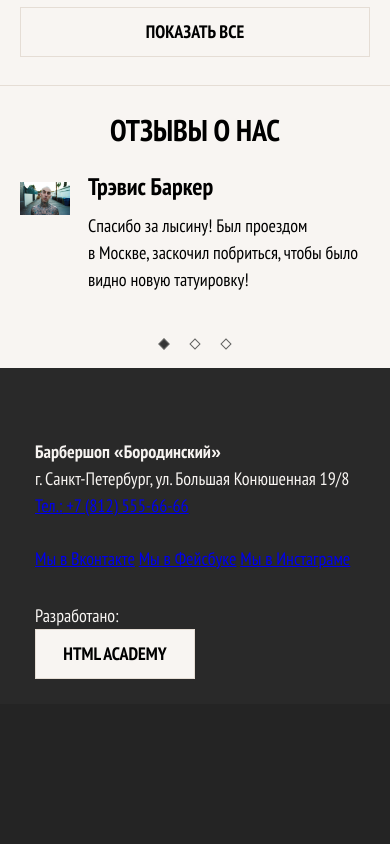
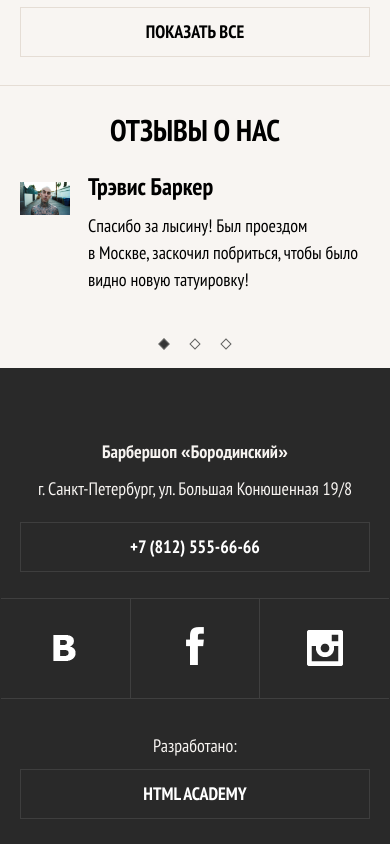
Before and after one commit to GalGrigoryeva/Barbershop-adaptive, a website: page index.html in a window 390 px wide. Shown: the part 1415-2259 px from the top of the page. Before the commit the page ends 2119 px from the top, so only its background shows below. Drawn offline with nearby package versions, Linux system fonts and the light colour scheme; files that its build step writes are made by us from their sources.

Commit message:
Finished mobile version of page-footer block

```diff
--- a/less/blocks/page-footer.less
+++ b/less/blocks/page-footer.less
@@ -3,24 +3,191 @@
 }
 
 .page-footer__wrapper {
-  .container();
+  .container-fluid();
   padding-top: 70px;
   padding-bottom: 25px;
 }
 
 .page-footer__contacts {
-  margin: 0;
+  margin: 0 20px;
   margin-bottom: 26px;
+
+  text-align: center;
+
+  b {
+    display: inline-block;
+    margin-bottom: 10px;
+  }
+}
+
+.page-footer__contacts a {
+  display: block;
+  width: auto;
+  margin-top: 20px;
+
+  font-weight: bold;
+  font-size: 18px;
+  line-height: 48px;
+  text-decoration: none;
+
+  border: 1px solid #3e3e3e;
+  color: #ffffff;
+
+  cursor: pointer;
+
+  span {
+    position: absolute;
+
+    width: 1px;
+    height: 1px;
+    margin: -1px;
+    padding: 0;
+
+    border: 0;
+
+    clip: rect(0 0 0 0);
+    overflow: hidden;
+  }
+
+  &:hover {
+    border-color: #515151;
+  }
+
+  &:active {
+    color: #676767;
+    border-color: #252525;
+    background-color: #252525;
+  }
 }
 
 .page-footer__social {
+  display: block;
+  width: 100%;
   margin: 0;
   margin-bottom: 30px;
 }
 
+.social-links {
+  display: flex;
+  flex-wrap: nowrap;
+  justify-content: center;
+  margin-bottom: 33px;
+
+  &:hover {
+    .social-link {
+      border-color: #515151;
+    }
+  }
+
+  &:active {
+    .social-link {
+      color: #676767;
+      border-color: #252525;
+      background-color: #252525;
+    }
+  }
+}
+
+.social-link {
+  position: relative;
+  display: block;
+  height: 99px;
+
+  font-size: 0;
+
+  border: 1px solid #3f3f3f;
+
+  &::after {
+    position: absolute;
+    content: "";
+    background-image: url("../../img/sprite.png");
+    background-repeat: no-repeat;
+    z-index: 20;
+  }
+
+  &--vk {
+    width: 33.125%; /* 106 / 320 = 33.125% */
+
+    border-left: none;
+    border-right: none;
+
+    &::after {
+      top: 36px;
+      left: 50%;
+      width: 25px;
+      height: 28px;
+      margin-left: -12px;
+
+      background-position: -10px -312px;
+    }
+  }
+
+  &--fb {
+    width: 32.8125%;
+
+    &::after {
+      top: 28px;
+      left: 50%;
+      width: 18px;
+      height: 39px;
+      margin-left: -9px;
+
+      background-position: -10px -10px;
+    }
+  }
+
+  &--in {
+    width: 33.125%; /* 106 / 320 = 33.125% */
+
+    border-left: none;
+    border-right: none;
+
+    &::after {
+      top: 31px;
+      left: 50%;
+      width: 36px;
+      height: 36px;
+      margin-left: -18px;
+
+      background-position: -10px -109px;
+    }
+  }
+}
+
 .page-footer__copyright {
-  margin: 0;
+  margin: 0 20px;
+
+  text-align: center;
 }
+
+.page-footer__copyright-link {
+  display: block;
+  width: auto;
+  margin-top: 10px;
+
+  font-weight: bold;
+  font-size: 18px;
+  line-height: 48px;
+  text-decoration: none;
+  text-transform: uppercase;
+
+  border: 1px solid #3e3e3e;
+  color: #ffffff;
+  background-color: #292929;
+
+  cursor: pointer;
+
+  &:hover {
+    border-color: #515151;
+  }
+
+  &:active {
+    color: #676767;
+    border-color: #252525;
+    background-color: #252525;
+  }
+}
+
 
 @media @tablet-widths {
   .page-footer__wrapper {
```
